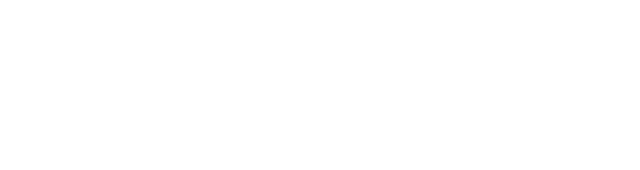
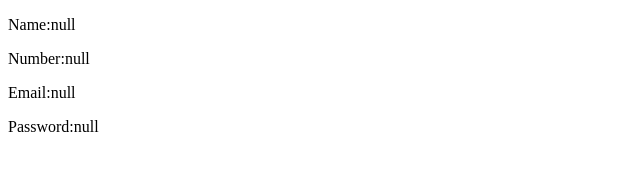
Before and after one commit to nehastha/bitsbeat_task, a plain HTML site: page newpage.html in a window 1280 px wide. Shown: the whole page, without its empty margins (0-640 px from the left). Drawn offline with Linux system fonts and the light colour scheme.

Commit message:
next page modified

```diff
--- a/newpage.html
+++ b/newpage.html
@@ -13,10 +13,10 @@
     <p id="show4">Password:</p>
 
     <script>
-        document.getElementById("show1").innerHTML=localStorage.getItem("name");
-        document.getElementById("show2").innerHTML=localStorage.getItem("phone-no");
-        document.getElementById("show3").innerHTML=localStorage.getItem("email");
-        document.getElementById("show4").innerHTML=localStorage.getItem("pass");
+        document.getElementById("show1").innerHTML="Name:" +localStorage.getItem("name");
+        document.getElementById("show2").innerHTML="Number:" +localStorage.getItem("phone-no");
+        document.getElementById("show3").innerHTML="Email:"+localStorage.getItem("email");
+        document.getElementById("show4").innerHTML="Password:" +localStorage.getItem("pass");
 
 
 
```
